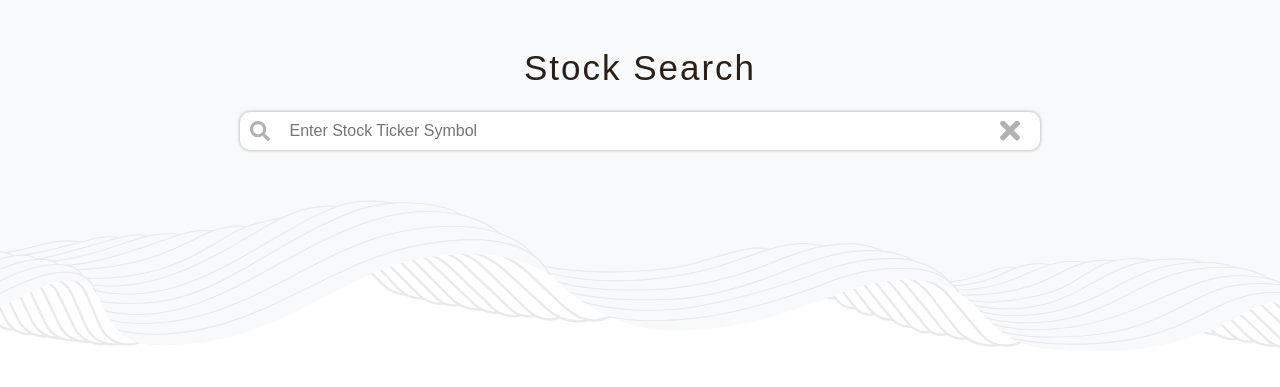
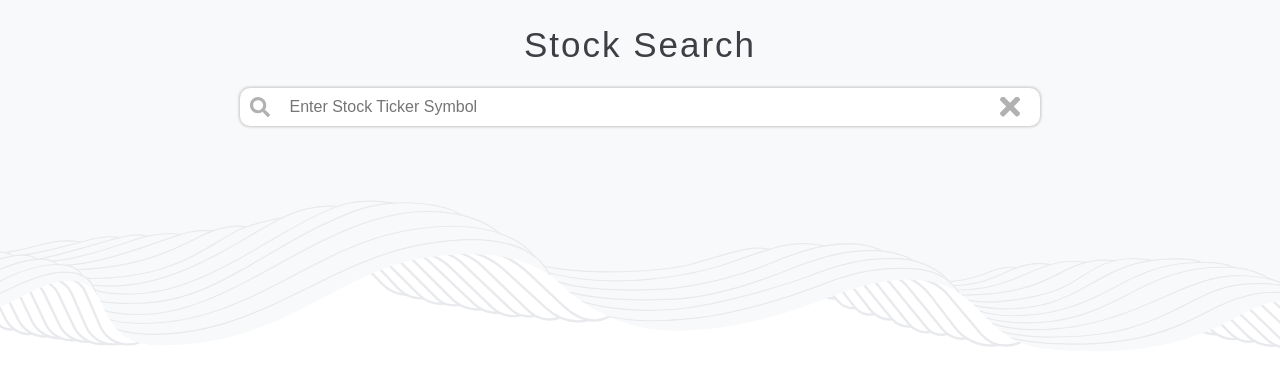
Before and after one commit to tony2037/tony2037.github.io, a Flask app: page / in a window 1280 px wide. Shown: the top 387 px of the page. Run offline with Flask 3, Linux system fonts and the light colour scheme.

Commit message:
Fix: Color, layout and search result success logic

```diff
--- a/assignment2/static/script.js
+++ b/assignment2/static/script.js
@@ -210,8 +210,6 @@ function fillCompanyTabs(data) {
 }
 
 function fillStockTabs(data) {
-  if (Object.keys(data).length > 0) { changeSearchState(searchState.Success) }
-
   var stockTradingDay = document.getElementById('stock-trading-day')
   var stockClosingPrice = document.getElementById('stock-closing-price')
   var stockOpeningPrice = document.getElementById('stock-opening-price')
@@ -231,8 +229,6 @@ function fillStockTabs(data) {
 }
 
 function fillRecommendationTrends(data) {
-  if (Object.keys(data).length > 0) {  changeSearchState(searchState.Success) }
-
   /* recommendation trends */
   var squareStrongSell = document.getElementById('square-strongSell');
   var squareSell = document.getElementById('square-sell');
--- a/assignment2/static/style.css
+++ b/assignment2/static/style.css
@@ -41,7 +41,8 @@ body {
 h1.title {
   font-size: 35px;
   letter-spacing: 2px;
-  color: #27211A;
+  color: #3D3F45;
+  margin-top: 0px;
 }
 
 .search-box {
```
